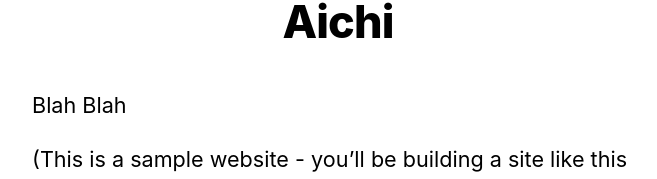
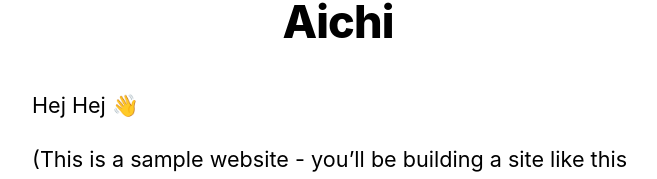
Before and after one commit to aichichang/next-playground, a Next.js app: page / in a window 1280 px wide. Shown: the part 221-400 px from the top of the page, without its empty margins (302-959 px from the left). Built offline with nearby package versions, Linux system fonts and the light colour scheme.

Commit message:
changed p tga at home

```diff
--- a/pages/index.js
+++ b/pages/index.js
@@ -28,7 +28,7 @@ export default function Home({ allPostsData }) {
         <title>{siteTitle}</title>
       </Head>
       <section className={utilStyles.headingMd}>
-        <p>Blah Blah</p>
+        <p>Hej Hej 👋</p>
         <p>
           (This is a sample website - you’ll be building a site like this on{' '}
           <a href="https://nextjs.org/learn">our Next.js tutorial</a>.)
```
